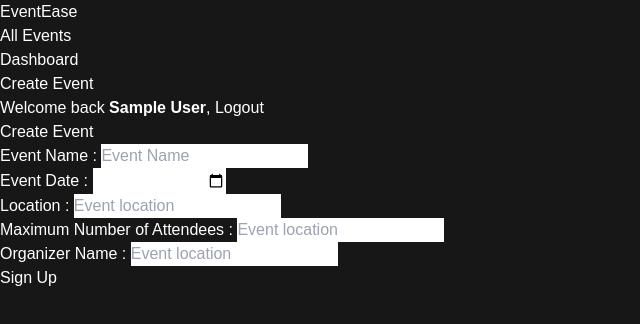
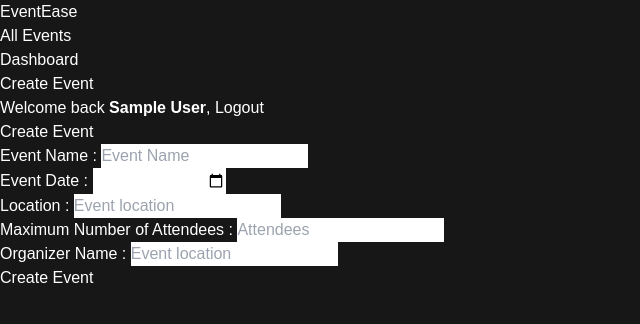
Before and after one commit to mobinrayhan/EventEase, a Next.js app in the folder frontend/: page /dashboard/create-event in a window 1280 px wide. Shown: the top 324 px of the page, without its empty margins (0-640 px from the left). Built offline with nearby package versions, Linux system fonts and the light colour scheme; sample sign-in values are in the browser's storage.

Commit message:
added sementicity

```diff
--- a/frontend/src/app/(auth)/login/page.tsx
+++ b/frontend/src/app/(auth)/login/page.tsx
@@ -46,7 +46,7 @@
   }
 
   return (
-    <div className="flex min-h-screen items-center justify-center bg-gray-100">
+    <main className="flex min-h-screen items-center justify-center bg-gray-100">
       <div className="w-full max-w-md rounded-lg bg-white p-6 shadow-md">
         <h1 className="mb-6 text-center text-2xl font-bold">Login</h1>
         <form onSubmit={handleLogin}>
@@ -86,6 +86,6 @@
           {error && <p className="pt-4 text-center text-red-500">{error}</p>}
         </form>
       </div>
-    </div>
+    </main>
   );
 }
--- a/frontend/src/app/(auth)/signup/page.tsx
+++ b/frontend/src/app/(auth)/signup/page.tsx
@@ -20,7 +20,7 @@
   console.log(state);
 
   return (
-    <div className="flex min-h-screen items-center justify-center bg-gray-100">
+    <main className="flex min-h-screen items-center justify-center bg-gray-100">
       <div className="w-full max-w-md rounded-lg bg-white p-6 shadow-md">
         <h1 className="mb-6 text-center text-2xl font-bold">Sign Up</h1>
         <form action={formAction}>
@@ -76,6 +76,6 @@
           )}
         </form>
       </div>
-    </div>
+    </main>
   );
 }
--- a/frontend/src/app/dashboard/create-event/page.tsx
+++ b/frontend/src/app/dashboard/create-event/page.tsx
@@ -3,7 +3,7 @@
 
 export default function CreateEventPage() {
   return (
-    <div className="flex min-h-screen items-center justify-center bg-gray-100">
+    <main className="flex min-h-screen items-center justify-center bg-gray-100">
       <div className="w-full max-w-md rounded-lg bg-white p-6 shadow-md">
         <h1 className="mb-6 text-center text-2xl font-bold">Create Event</h1>
         <form>
@@ -34,8 +34,8 @@
             label="Maximum Number of Attendees"
             id="maxAttendees"
             className="mb-4 w-full rounded border p-3 focus:ring-2 focus:ring-blue-500"
-            type="text"
-            placeholder="Event location"
+            type="number"
+            placeholder="Attendees"
             required
           />{" "}
           <Input
@@ -46,11 +46,14 @@
             placeholder="Event location"
             required
           />
-          <Button className="w-full rounded bg-blue-500 px-4 py-2 text-white hover:bg-blue-600">
-            Sign Up
+          <Button
+            type="submit"
+            className="w-full rounded bg-blue-500 px-4 py-2 text-white hover:bg-blue-600"
+          >
+            Create Event
           </Button>
         </form>
       </div>
-    </div>
+    </main>
   );
 }
--- a/frontend/src/app/dashboard/page.tsx
+++ b/frontend/src/app/dashboard/page.tsx
@@ -14,9 +14,9 @@
 
 export default function Dashboard() {
   return (
-    <div className="p-6">
+    <main className="p-6">
       <h1 className="mb-6 text-center text-2xl font-bold">My Events</h1>
       <EventList events={myEvents} />
-    </div>
+    </main>
   );
 }
--- a/frontend/src/app/dashboard/registration-event/page.tsx
+++ b/frontend/src/app/dashboard/registration-event/page.tsx
@@ -10,7 +10,7 @@
   console.log(queryParams);
 
   return (
-    <div className="flex min-h-screen items-center justify-center bg-gray-100 p-6">
+    <main className="flex min-h-screen items-center justify-center bg-gray-100 p-6">
       <div className="w-full max-w-lg rounded-lg bg-white p-8 shadow-md">
         <h1 className="mb-6 text-center text-3xl font-bold">
           Register for Event
@@ -63,6 +63,6 @@
           </Button>
         </form>
       </div>
-    </div>
+    </main>
   );
 }
```
Also changed, not shown: frontend/actions/events.ts (added).
